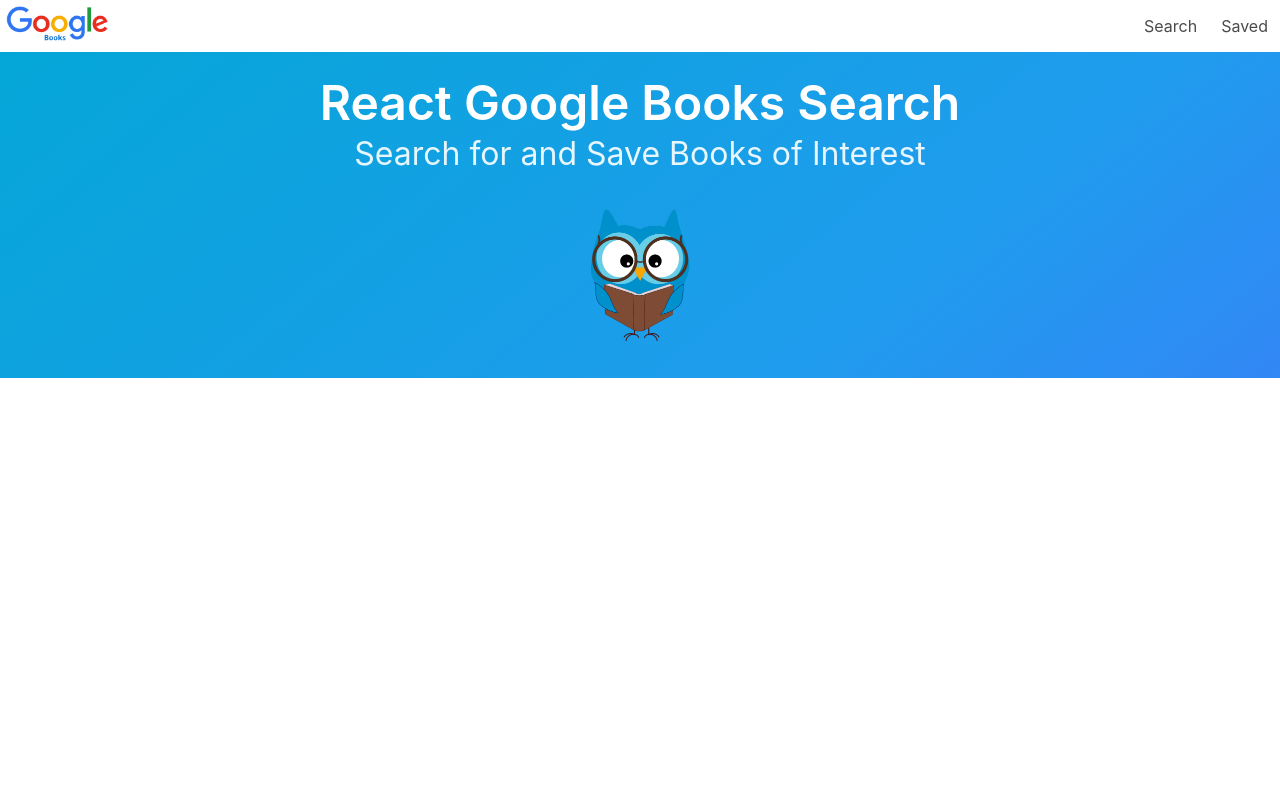
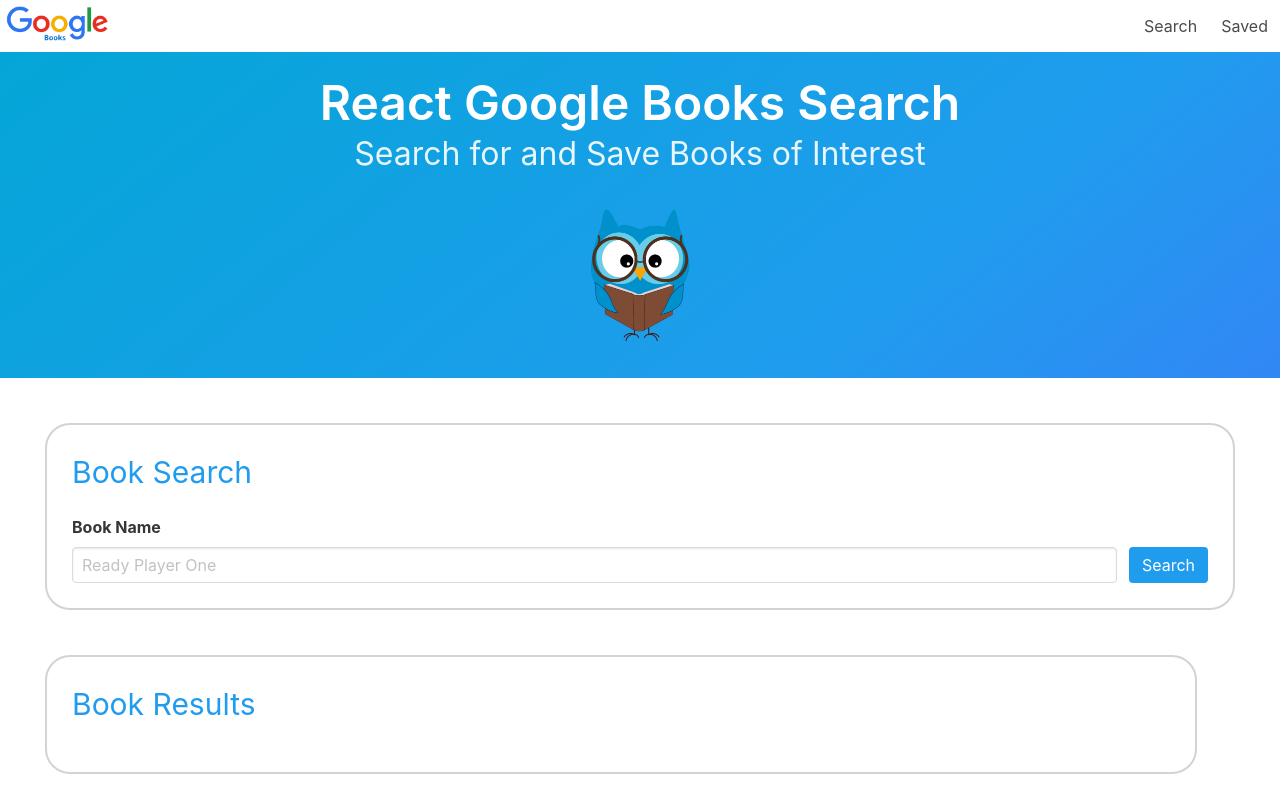
Before and after one commit to mikeslaby3/React-Google-Books, a React (Create React App) app in the folder client/: page /search in a window 1280 px wide. Shown: the top 812 px of the page. Built offline with nearby package versions, Linux system fonts and the light colour scheme.

Commit message:
Added search bar and results componennts to search

```diff
--- a/client/src/pages/Search/Search.js
+++ b/client/src/pages/Search/Search.js
@@ -1,10 +1,13 @@
 import React, { Component } from 'react';
+import SearchBar from "../../components/SearchBar/SearchBar";
+import SearchResults from "../../components/SearchResults/SearchResults";
 
 class Search extends Component {
     render() {
         return (
             <div>
-
+                <SearchBar />
+                <SearchResults />
             </div>
         )
     }
```
